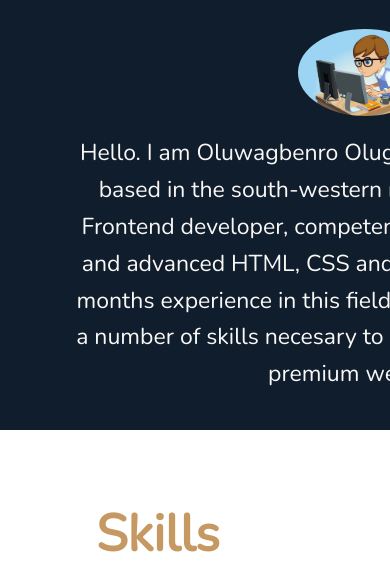
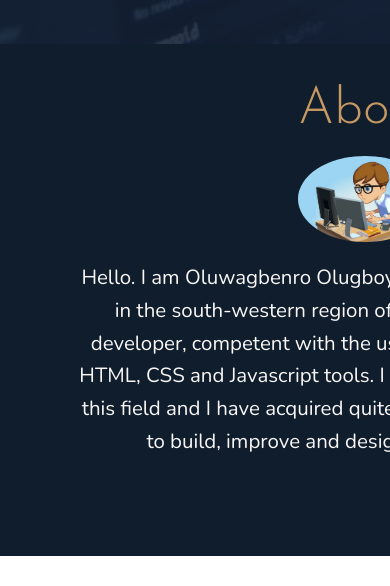
Before and after one commit to Oluwagbenro/My-Portfolio, a website: page Index.html in a window 390 px wide. Shown: the part 860-1446 px from the top of the page. Drawn offline with nearby package versions, Linux system fonts and the light colour scheme; files whose address does not match are found by name.

Commit message:
second commit

```diff
--- a/Styles/about.css
+++ b/Styles/about.css
@@ -42,5 +42,5 @@
     grid-row: 3/-1;
     text-align: center;
     color: var(--color-grey-light);
-    font-size: 1.8rem;
+    font-size: 1.6rem;
 }
--- a/Styles/feedback.css
+++ b/Styles/feedback.css
@@ -39,7 +39,7 @@
     border-radius: 10rem;
     margin-bottom: 2rem;
     font-size:1rem;
-    border: 1px solid currentColor;
+    border: .5px solid currentColor;
 }
 .feedback_label{
     color: var(--color-secondary);
--- a/Styles/main.css
+++ b/Styles/main.css
@@ -57,6 +57,6 @@ body{
 }
 @media only screen and (max-width: 900px) {
     .container{
-        grid-template-rows: 8rem 80vh 40rem repeat(5,min-content);
+        grid-template-rows: 8rem 95vh 40rem repeat(5,min-content);
     }
 }
```
